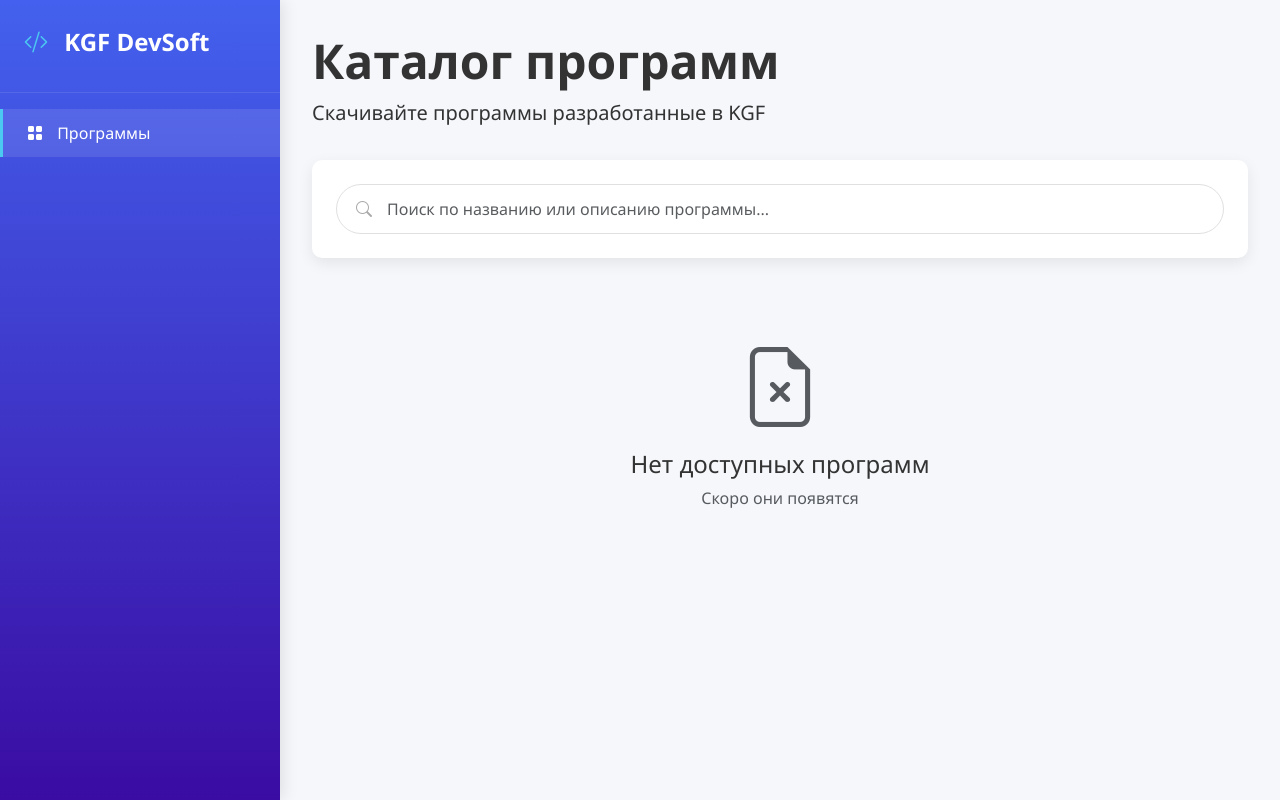
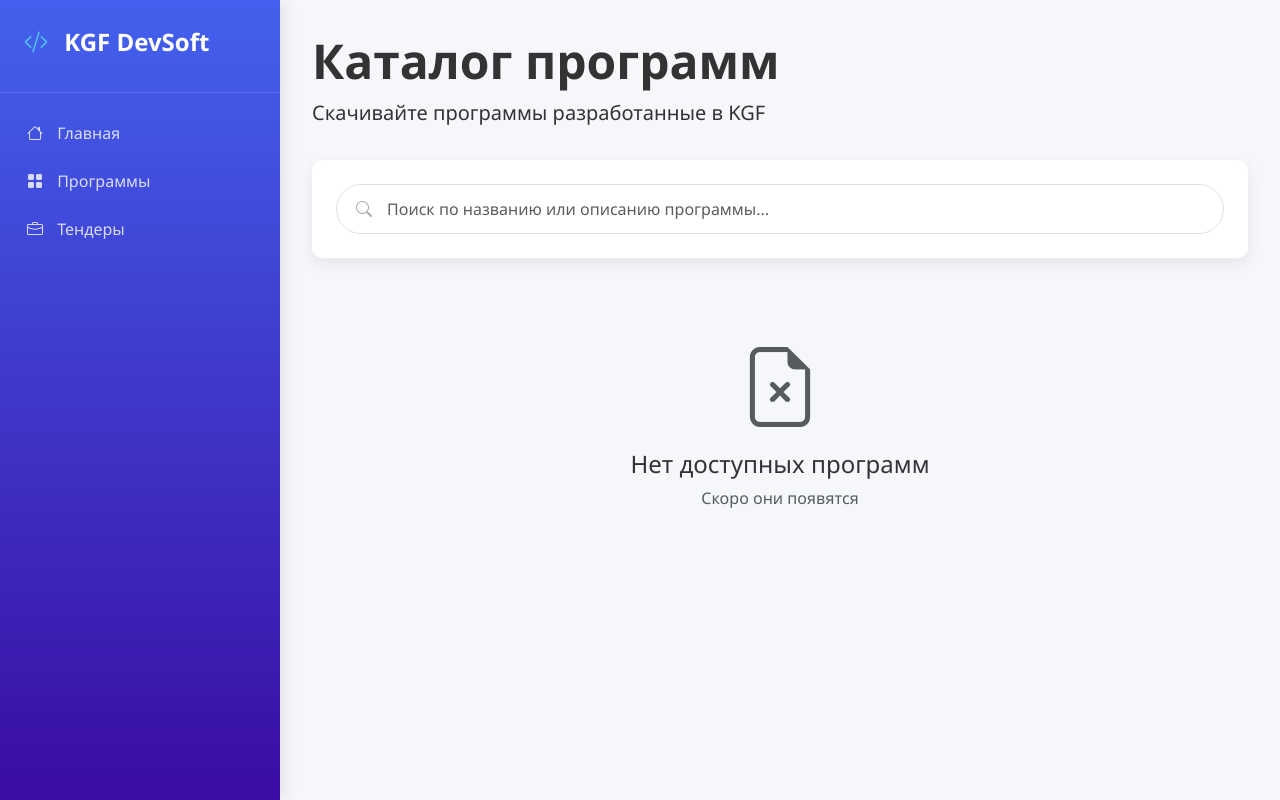
Before and after one commit to Bulstray/FastApiKGF, a Python web app: template fastapi-kgf/templates/home.html in a window 1280 px wide. Run offline with Jinja, Linux system fonts and the light colour scheme; the template is opened without the code that fills it, so the values that code supplies are empty.

Commit message:
add link for navbar

```diff
--- a/fastapi-kgf/templates/components/navbar.html
+++ b/fastapi-kgf/templates/components/navbar.html
@@ -6,9 +6,17 @@
 
   <ul class="nav flex-column sidebar-nav">
     <li class="nav-item">
-            <a class="nav-link active" href="#">
+      <a class="nav-link" href="#">
+        <i class="bi bi-house"></i>
+        <span>Главная</span>
+      </a>
+      <a class="nav-link" href="{{ url_for("programs:page") }}">
         <i class="bi bi-grid-fill"></i>
         <span>Программы</span>
+      </a>
+      <a class="nav-link" href="{{ url_for("tenders:page") }}">
+        <i class="bi bi-briefcase"></i>
+        <span>Тендеры</span>
       </a>
     </li>
   </ul>
```
Lines whose indentation alone changed are shown as unchanged.
